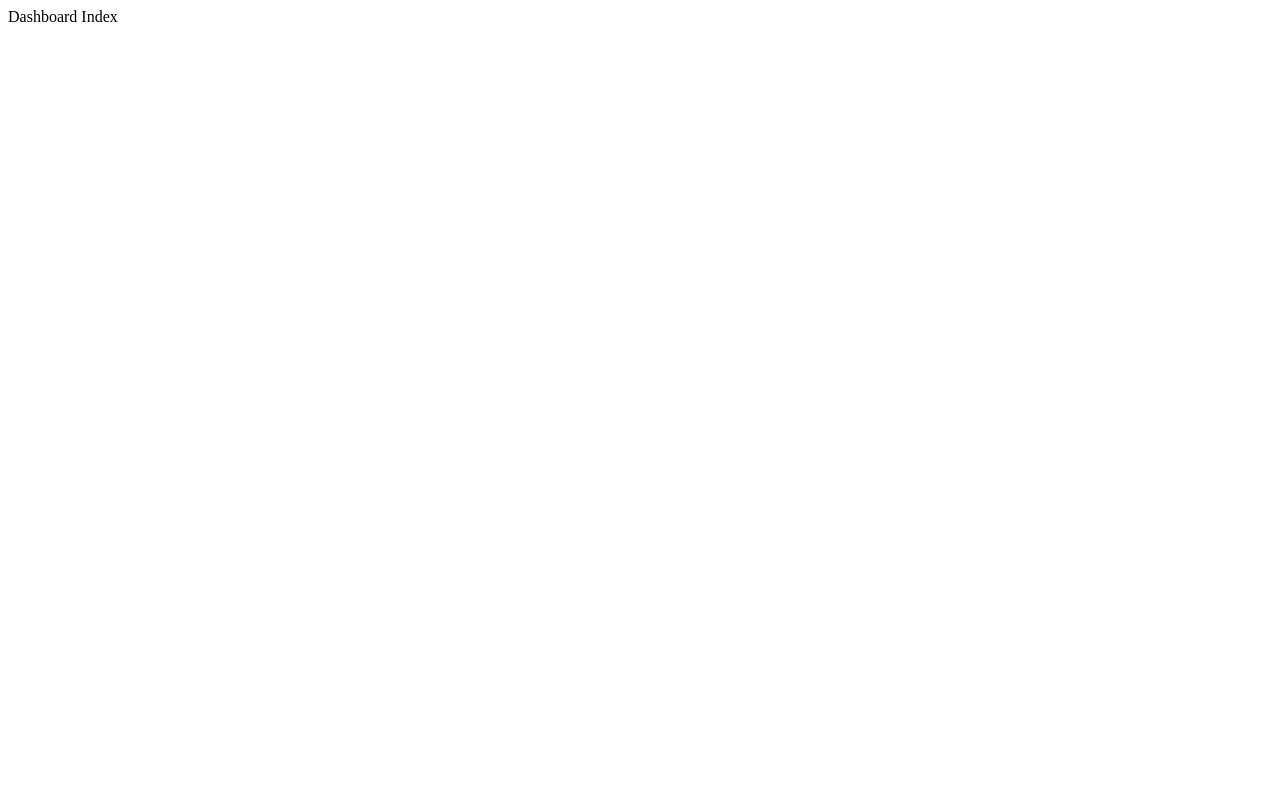
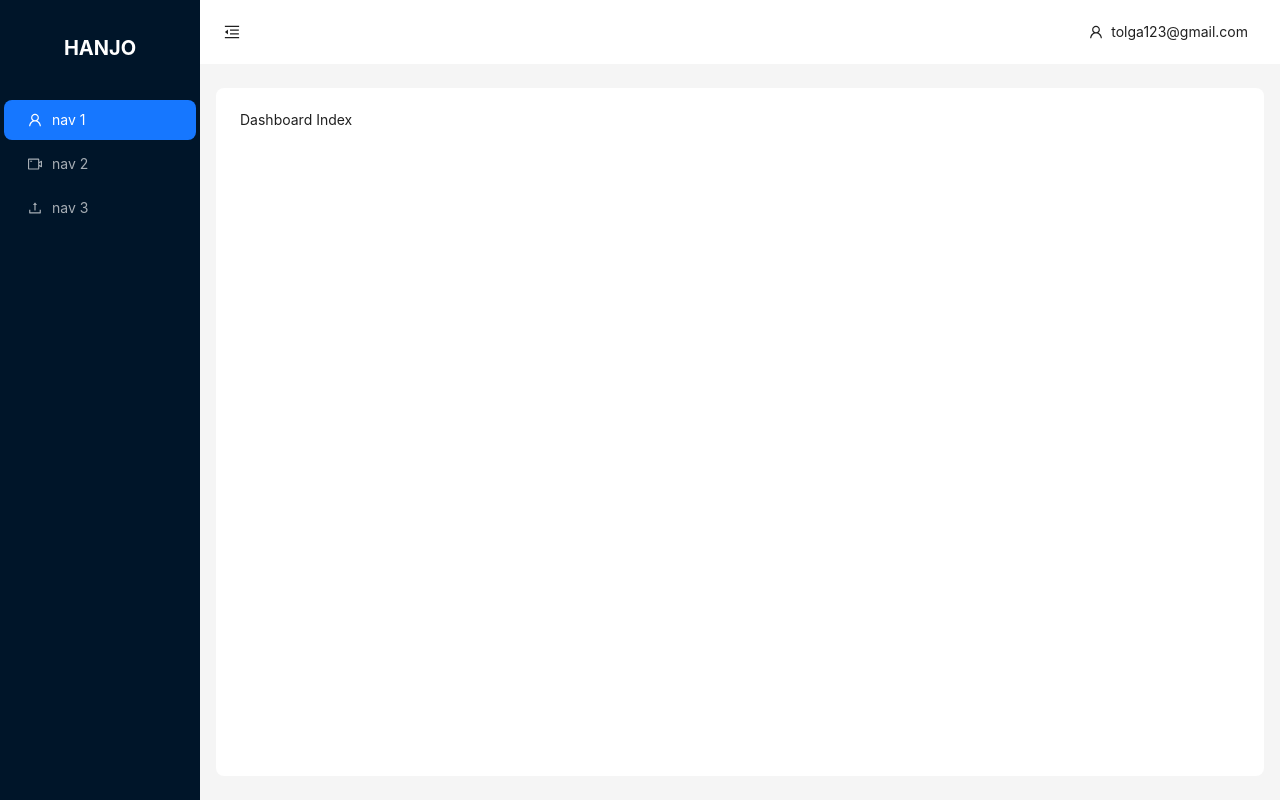
Before and after one commit to tolgabayrakdev/hanjo, a React (Vite) app in the folder client/: page /dashboard in a window 1280 px wide. Built offline with nearby package versions, Linux system fonts and the light colour scheme.

Commit message:
loading page and erros page added

```diff
--- a/client/src/components/Loading.tsx
+++ b/client/src/components/Loading.tsx
@@ -1,14 +1,17 @@
+import { Spin } from "antd";
 
 export default function Loading() {
   return (
     <div
       style={{
-        minHeight: '100vh',
         display: 'flex',
+        flexDirection: 'column',
         justifyContent: 'center',
         alignItems: 'center',
-        backgroundColor: ''
+        height: '100vh'
       }}
-    >Yükleniyor...</div>
+    >
+      <Spin />
+    </div>
   )
 }
--- a/client/src/layouts/DashboardLayout.tsx
+++ b/client/src/layouts/DashboardLayout.tsx
@@ -1,9 +1,129 @@
-import { Outlet } from "react-router-dom";
+import React, { useState } from 'react';
+import {
+    MenuFoldOutlined,
+    MenuUnfoldOutlined,
+    UploadOutlined,
+    UserOutlined,
+    VideoCameraOutlined,
+    SettingOutlined,
+    LogoutOutlined,
+} from '@ant-design/icons';
+import { Button, Layout, Menu, theme, Dropdown, Space } from 'antd';
+import type { MenuProps } from 'antd';
+import { Outlet } from 'react-router-dom';
 
-export default function DashboardLayout() {
+const { Header, Sider, Content } = Layout;
+
+const App: React.FC = () => {
+    const [collapsed, setCollapsed] = useState(false);
+    const {
+        token: { colorBgContainer, borderRadiusLG },
+    } = theme.useToken();
+
+    // Kullanıcı menüsü için items
+    const userMenuItems: MenuProps['items'] = [
+        {
+            key: 'settings',
+            icon: <SettingOutlined />,
+            label: 'Ayarlar',
+        },
+        {
+            type: 'divider',
+        },
+        {
+            key: 'logout',
+            icon: <LogoutOutlined />,
+            label: 'Çıkış Yap',
+            danger: true,
+        },
+    ];
+
+    const handleMenuClick: MenuProps['onClick'] = (e) => {
+        if (e.key === 'logout') {
+            // Çıkış yapma işlemi buraya gelecek
+            console.log('Çıkış yapılıyor...');
+        }
+    };
+
     return (
-        <section>
-            <Outlet />
-        </section>
-    )
-}
+        <Layout style={{ minHeight: '100vh' }}>
+            <Sider trigger={null} collapsible collapsed={collapsed}>
+                <div style={{
+                    height: '64px',
+                    display: 'flex',
+                    alignItems: 'center',
+                    justifyContent: 'center',
+                    color: 'white',
+                    fontSize: '20px',
+                    fontWeight: 'bold',
+                    margin: '16px 0'
+                }}>
+                    {!collapsed && 'HANJO'}
+                </div>
+                <Menu
+                    theme="dark"
+                    mode="inline"
+                    defaultSelectedKeys={['1']}
+                    items={[
+                        {
+                            key: '1',
+                            icon: <UserOutlined />,
+                            label: 'nav 1',
+                        },
+                        {
+                            key: '2',
+                            icon: <VideoCameraOutlined />,
+                            label: 'nav 2',
+                        },
+                        {
+                            key: '3',
+                            icon: <UploadOutlined />,
+                            label: 'nav 3',
+                        },
+                    ]}
+                />
+            </Sider>
+            <Layout>
+                <Header style={{
+                    padding: 0,
+                    background: colorBgContainer,
+                    display: 'flex',
+                    justifyContent: 'space-between',
+                    alignItems: 'center'
+                }}>
+                    <Button
+                        type="text"
+                        icon={collapsed ? <MenuUnfoldOutlined /> : <MenuFoldOutlined />}
+                        onClick={() => setCollapsed(!collapsed)}
+                        style={{
+                            fontSize: '16px',
+                            width: 64,
+                            height: 64,
+                        }}
+                    />
+                    <Dropdown menu={{ items: userMenuItems, onClick: handleMenuClick }} placement="bottomRight">
+                        <Button type="text" style={{ marginRight: '16px' }}>
+                            <Space>
+                                <UserOutlined />
+                                tolga123@gmail.com
+                            </Space>
+                        </Button>
+                    </Dropdown>
+                </Header>
+                <Content
+                    style={{
+                        margin: '24px 16px',
+                        padding: 24,
+                        minHeight: 280,
+                        background: colorBgContainer,
+                        borderRadius: borderRadiusLG,
+                    }}
+                >
+                    <Outlet />
+                </Content>
+            </Layout>
+        </Layout>
+    );
+};
+
+export default App;
--- a/client/src/main.tsx
+++ b/client/src/main.tsx
@@ -5,6 +5,7 @@ import routes from './routes'
 import { Suspense } from 'react'
 import Loading from './components/Loading'
 import { ConfigProvider } from 'antd'
+import 'antd/dist/reset.css'
 
 createRoot(document.getElementById('root')!).render(
   <Suspense fallback={<Loading />}>
--- /dev/null
+++ b/client/src/pages/dashboard/Settings.tsx
@@ -0,0 +1,7 @@
+export default function Settings() {
+  return (
+    <div>
+        Settings
+    </div>
+  )
+}
--- a/client/src/routes.tsx
+++ b/client/src/routes.tsx
@@ -1,15 +1,16 @@
 import { lazy } from "react";
 import { createBrowserRouter } from "react-router-dom";
 
-const NotFoundPage = lazy(()=>import("./pages/errors/NotFound"));
+const NotFoundPage = lazy(() => import("./pages/errors/NotFound"));
 
-const HomePage = lazy(()=>import("./pages/Home"));
-const SignInPage = lazy(()=>import("./pages/auth/SignIn"));
-const SignUpPage = lazy(()=>import("./pages/auth/SignUp"));
+const HomePage = lazy(() => import("./pages/Home"));
+const SignInPage = lazy(() => import("./pages/auth/SignIn"));
+const SignUpPage = lazy(() => import("./pages/auth/SignUp"));
 
 
-const DashboardLayout = lazy(()=>import("./layouts/DashboardLayout"));
-const DashboardIndexPage = lazy(()=>import("./pages/dashboard/Index"));
+const DashboardLayout = lazy(() => import("./layouts/DashboardLayout"));
+const DashboardIndexPage = lazy(() => import("./pages/dashboard/Index"));
+const DashboardSettingsPage = lazy(() => import("./pages/dashboard/Settings"));
 
 const routes = createBrowserRouter([
     {
@@ -23,6 +24,10 @@ const routes = createBrowserRouter([
             {
                 path: "",
                 element: <DashboardIndexPage />
+            },
+            {
+                path: "settings",
+                element: <DashboardSettingsPage />
             }
         ]
     },
```
